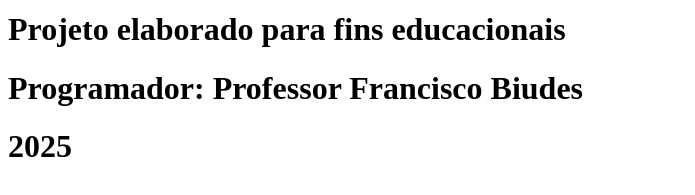
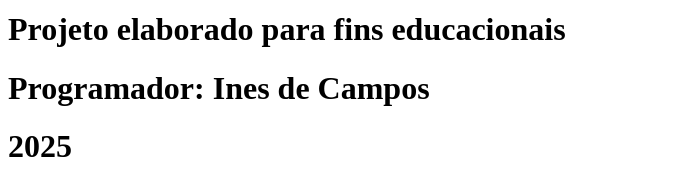
Before and after one commit to inescris/Oficina-1306, a plain HTML site: page index.html in a window 1280 px wide. Shown: the part 277-472 px from the top of the page, without its empty margins (0-695 px from the left). Drawn offline with Linux system fonts and the light colour scheme.

Commit message:
alterações

```diff
--- a/index.html
+++ b/index.html
@@ -54,7 +54,7 @@
     </section>
     <footer>
         <h1>Projeto elaborado para fins educacionais</h1>
-        <h1>Programador: Professor Francisco Biudes</h1>
+        <h1>Programador: Ines de Campos</h1>
         <h1>2025</h1>
     </footer>
 </body>
```
